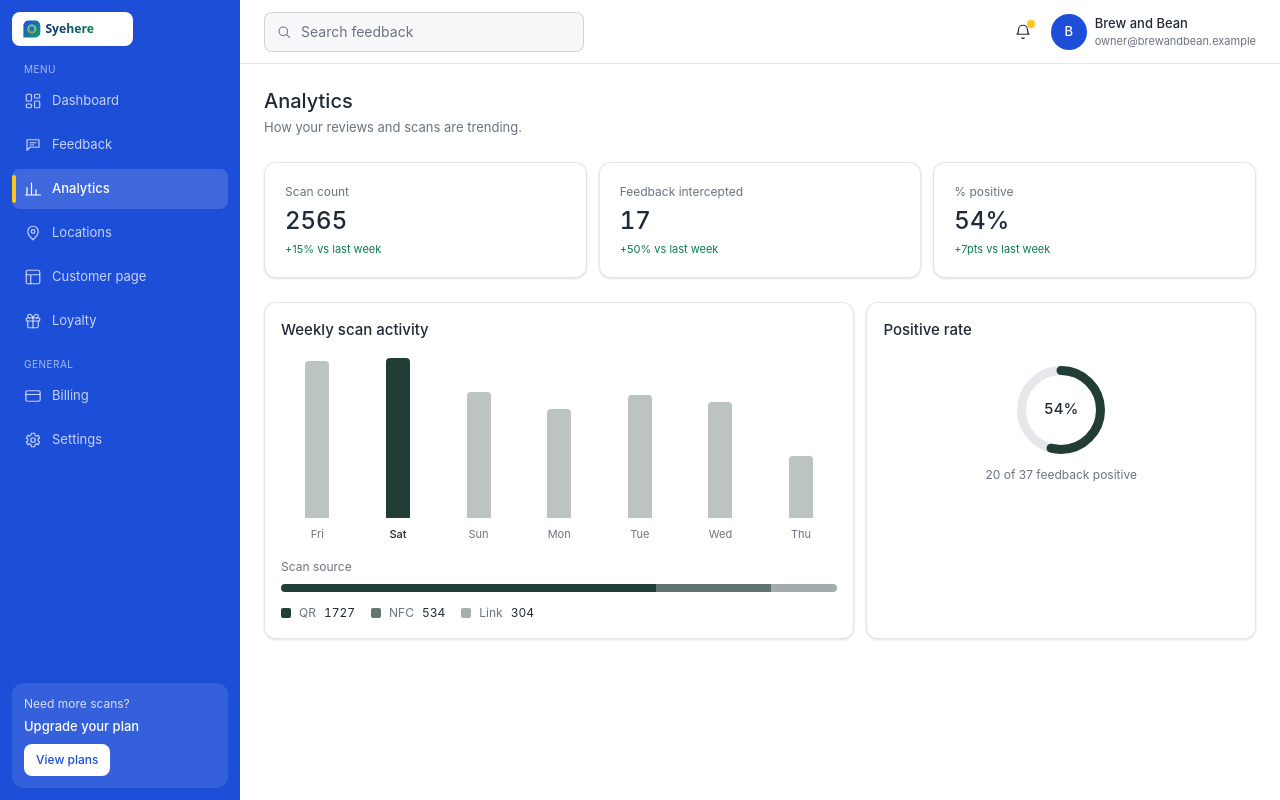
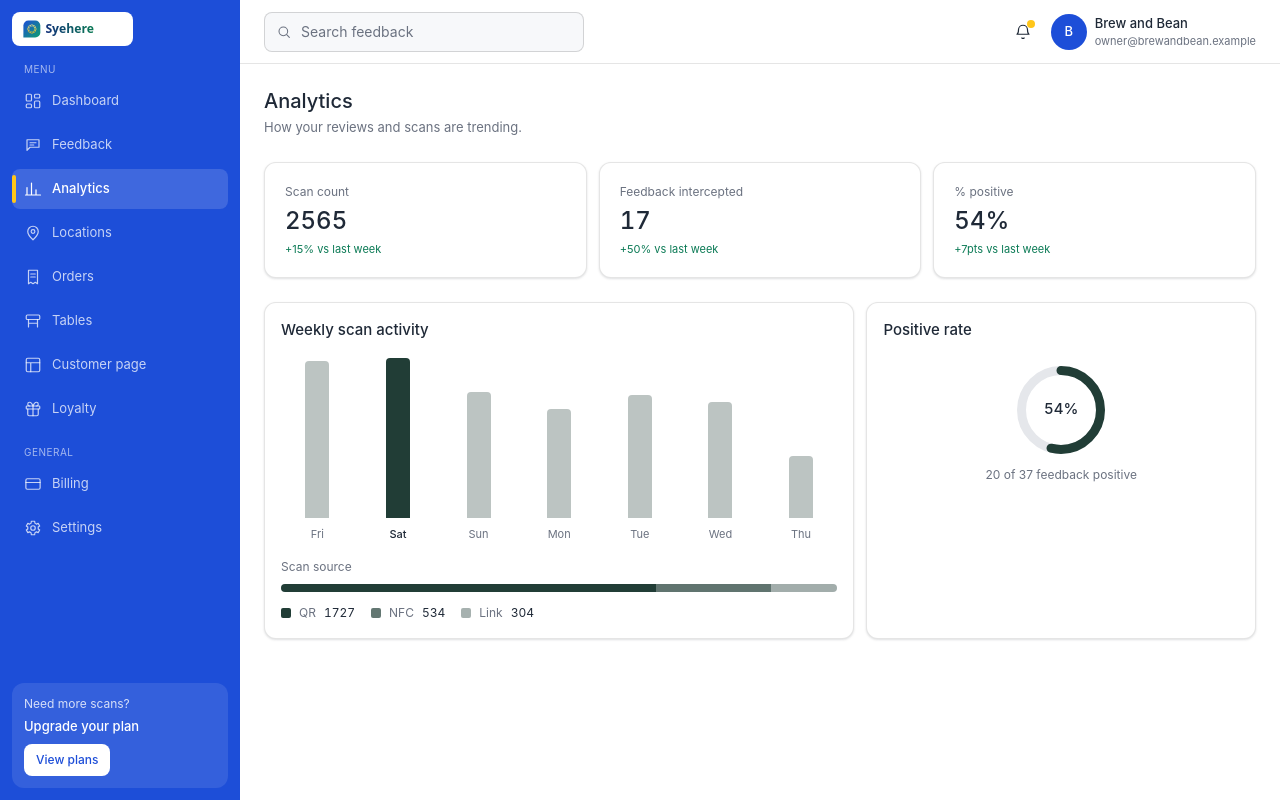
Before and after one commit to plagiutility-source/Sayhere, a Next.js app: page /analytics in a window 1280 px wide. Built offline with nearby package versions, Linux system fonts and the light colour scheme.

Commit message:
M2: gate + sidebar

```diff
--- a/components/dashboard/icons.tsx
+++ b/components/dashboard/icons.tsx
@@ -254,3 +254,21 @@ export function PhotoIcon(props: IconProps) {
     </Icon>
   );
 }
+
+export function OrdersIcon(props: IconProps) {
+  return (
+    <Icon {...props}>
+      <path d="M6 3h12v18l-3-2-3 2-3-2-3 2V3Z" />
+      <path d="M9 8h6M9 12h6" />
+    </Icon>
+  );
+}
+
+export function TablesIcon(props: IconProps) {
+  return (
+    <Icon {...props}>
+      <rect x="3" y="4" width="18" height="6" rx="1.5" />
+      <path d="M6 10v10M18 10v10M6 15h12" />
+    </Icon>
+  );
+}
--- a/components/dashboard/nav.ts
+++ b/components/dashboard/nav.ts
@@ -1,4 +1,6 @@
 import type { ComponentType } from "react";
+import type { BusinessType } from "@/lib/brand/tokens";
+import { supportsTableOrdering } from "@/lib/category/ordering";
 import {
   AnalyticsIcon,
   BillingIcon,
@@ -6,8 +8,10 @@ import {
   FeedbackIcon,
   LocationIcon,
   LoyaltyIcon,
+  OrdersIcon,
   PageIcon,
   SettingsIcon,
+  TablesIcon,
 } from "./icons";
 
 export type DashboardIconComponent = ComponentType<{
@@ -19,6 +23,10 @@ export type DashboardNavItem = {
   label: string;
   href: string;
   icon: DashboardIconComponent;
+  /** Optional gate; an item without one is always shown. */
+  requires?: (businessType: BusinessType) => boolean;
+  /** Optional label override per business type (hotel says "Rooms"). */
+  labelByType?: Partial<Record<BusinessType, string>>;
 };
 
 export type DashboardNavGroup = {
@@ -35,6 +43,19 @@ export const dashboardNav: readonly DashboardNavGroup[] = [
       { label: "Feedback", href: "/feedback", icon: FeedbackIcon },
       { label: "Analytics", href: "/analytics", icon: AnalyticsIcon },
       { label: "Locations", href: "/locations", icon: LocationIcon },
+      {
+        label: "Orders",
+        href: "/orders",
+        icon: OrdersIcon,
+        requires: supportsTableOrdering,
+      },
+      {
+        label: "Tables",
+        href: "/rooms",
+        icon: TablesIcon,
+        requires: supportsTableOrdering,
+        labelByType: { hotel: "Rooms" },
+      },
       { label: "Customer page", href: "/customer-page", icon: PageIcon },
       { label: "Loyalty", href: "/loyalty", icon: LoyaltyIcon },
     ],
--- a/components/dashboard/shell.tsx
+++ b/components/dashboard/shell.tsx
@@ -24,6 +24,7 @@ import {
   useState,
 } from "react";
 import { Logo } from "@/components/logo";
+import type { BusinessType } from "@/lib/brand/tokens";
 import { getDashboardMock } from "@/lib/mock/dashboard";
 import { displayableLogo } from "@/lib/mock/store";
 import { resolveDemoScenario } from "@/lib/mock/demo";
@@ -53,7 +54,13 @@ function isActivePath(pathname: string, href: string): boolean {
   return pathname === href || pathname.startsWith(`${href}/`);
 }
 
-function NavList({ onNavigate }: { onNavigate?: () => void }) {
+function NavList({
+  onNavigate,
+  businessType,
+}: {
+  onNavigate?: () => void;
+  businessType: BusinessType;
+}) {
   const pathname = usePathname();
   return (
     <nav aria-label="Dashboard" className="flex flex-col gap-4">
@@ -63,15 +70,18 @@ function NavList({ onNavigate }: { onNavigate?: () => void }) {
             {group.label}
           </p>
           <ul className="mt-1 flex flex-col gap-1">
-            {group.items.map((item) => {
+            {group.items
+              .filter((item) => !item.requires || item.requires(businessType))
+              .map((item) => {
               const active = isActivePath(pathname, item.href);
+              const label = item.labelByType?.[businessType] ?? item.label;
               const IconCmp = item.icon;
               return (
                 <li key={item.href}>
                   <Link
                     href={item.href}
                     onClick={onNavigate}
-                    title={item.label}
+                    title={label}
                     aria-current={active ? "page" : undefined}
                     className={`relative flex h-10 items-center justify-center gap-2.5 rounded-control px-2 text-[13px] transition-colors focus-visible:outline-none focus-visible:ring-2 focus-visible:ring-white xl:justify-start xl:px-3 ${
                       active
@@ -86,7 +96,7 @@ function NavList({ onNavigate }: { onNavigate?: () => void }) {
                       />
                     ) : null}
                     <IconCmp size={18} />
-                    <span className="hidden xl:inline">{item.label}</span>
+                    <span className="hidden xl:inline">{label}</span>
                   </Link>
                 </li>
               );
@@ -116,7 +126,13 @@ function UpgradeCard() {
   );
 }
 
-function SidebarChrome({ onNavigate }: { onNavigate?: () => void }) {
+function SidebarChrome({
+  onNavigate,
+  businessType,
+}: {
+  onNavigate?: () => void;
+  businessType: BusinessType;
+}) {
   return (
     <>
       <Link
@@ -134,7 +150,7 @@ function SidebarChrome({ onNavigate }: { onNavigate?: () => void }) {
           </span>
         </span>
       </Link>
-      <NavList onNavigate={onNavigate} />
+      <NavList onNavigate={onNavigate} businessType={businessType} />
       <div className="mt-auto">
         <UpgradeCard />
       </div>
@@ -215,7 +231,7 @@ export function DashboardShell({ children }: { children: React.ReactNode }) {
 
       {/* Desktop sidebar: full at xl (>=1280px), icon rail at lg (1024–1279px). */}
       <aside className="fixed inset-y-0 left-0 z-30 hidden w-16 flex-col gap-4 bg-brand-blue p-2 lg:flex xl:w-60 xl:p-3 print:hidden">
-        <SidebarChrome />
+        <SidebarChrome businessType={business.business_type} />
       </aside>
 
       {/* Off-canvas drawer for <1024px. */}
@@ -243,7 +259,10 @@ export function DashboardShell({ children }: { children: React.ReactNode }) {
             >
               <CloseIcon size={20} />
             </button>
-            <SidebarChrome onNavigate={() => setDrawerOpen(false)} />
+            <SidebarChrome
+              onNavigate={() => setDrawerOpen(false)}
+              businessType={business.business_type}
+            />
           </div>
         </div>
       ) : null}
--- /dev/null
+++ b/lib/category/ordering.ts
@@ -0,0 +1,34 @@
+/**
+ * The table/room QR ordering gate.
+ *
+ * ROOMS_QR_SPEC.md section 1: only cafe, restaurant and hotel get the feature.
+ * Salon, gym, retail and other must see nothing new, so this fails closed for
+ * every other value, including missing, unknown or wrongly-cased types.
+ *
+ * `categoryOfType()` is the existing type -> category vocabulary, so a type it
+ * does not know can never pass. The category alone is not enough (salon is
+ * `general` like gym and retail, but so is nothing that should pass), which is
+ * why the three allowed types are listed rather than the category matrix
+ * copied: `lib/category/features.ts` stays the only place that owns categories.
+ */
+
+import { categoryOfType } from "./types";
+
+/** The only business types that get table/room QR ordering. */
+export const TABLE_ORDERING_TYPES = ["cafe", "restaurant", "hotel"] as const;
+
+export type TableOrderingBusinessType = (typeof TABLE_ORDERING_TYPES)[number];
+
+/**
+ * True when this business type gets ordering on tables/rooms.
+ *
+ * Unknown, missing or non-string values are false, matching the fail-closed
+ * rule used by `normalizeCategory()`.
+ */
+export function supportsTableOrdering(
+  businessType: unknown,
+): businessType is TableOrderingBusinessType {
+  if (typeof businessType !== "string") return false;
+  if (categoryOfType(businessType) === "general") return false;
+  return (TABLE_ORDERING_TYPES as readonly string[]).includes(businessType);
+}
```
Also changed, not shown: 1 other file (tests, documents, lock files or other folders).
